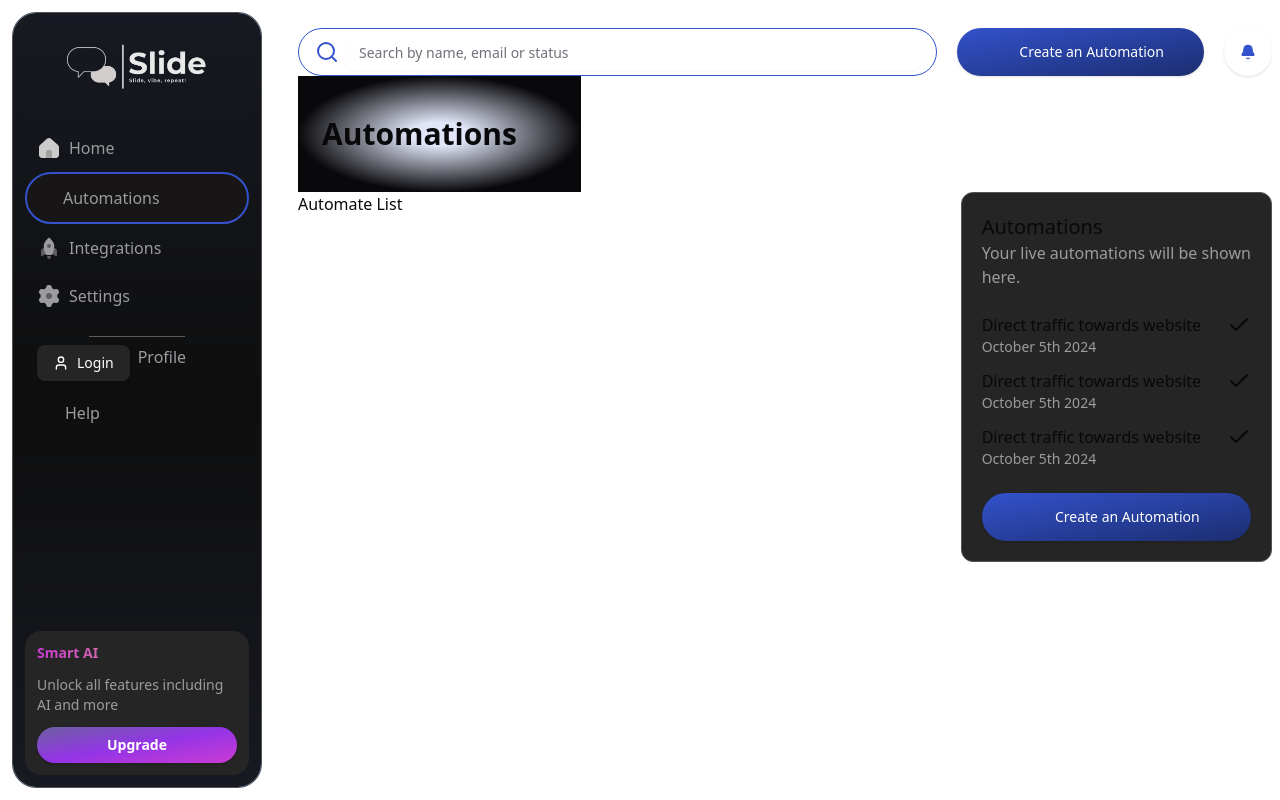
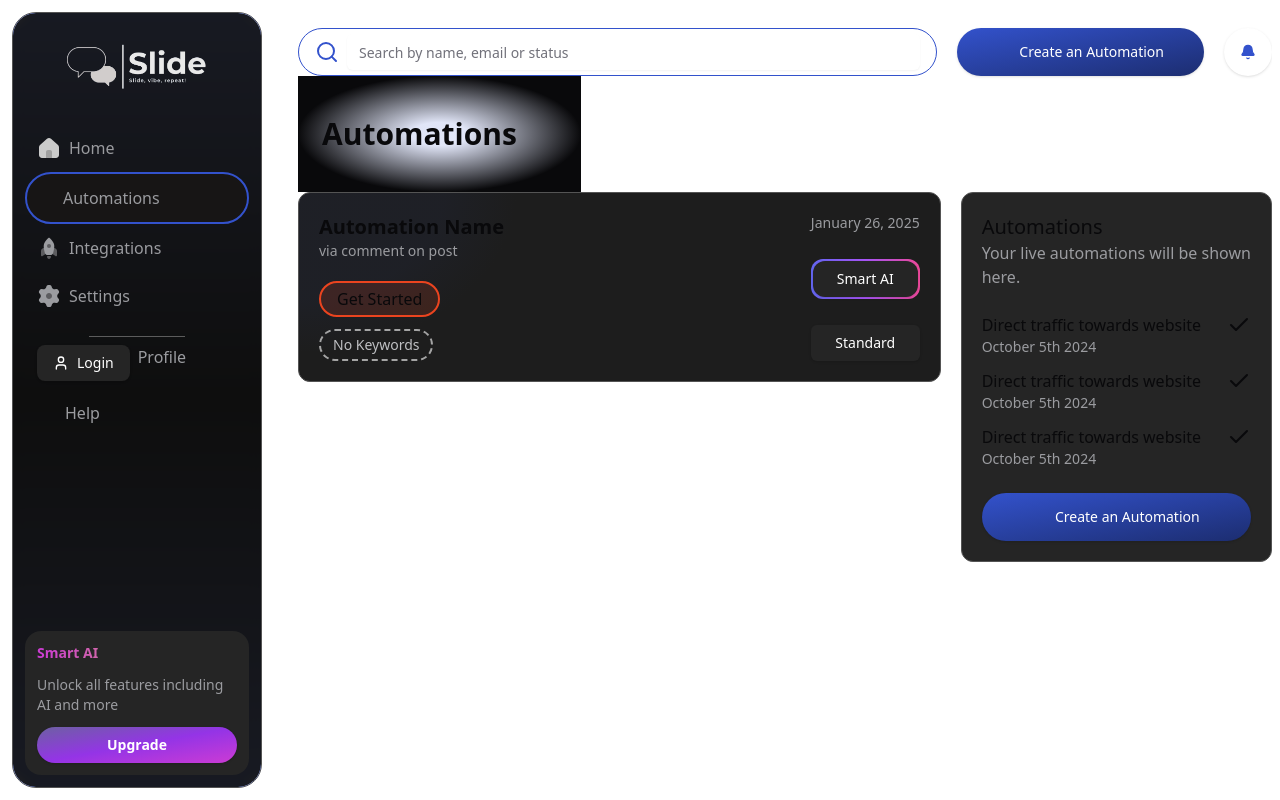
Before and after one commit to thestarharsh/slide, a Next.js app: page /dashboard/1/automations in a window 1280 px wide. Built offline with nearby package versions, Linux system fonts and the light colour scheme; no server answers; some icons are missing.

Commit message:
Add AutomationIdPage and AutomationList components; update AutomationPage layout to include AutomationList.

```diff
--- /dev/null
+++ b/src/app/(protected)/dashboard/[slug]/automations/[automationId]/page.tsx
@@ -0,0 +1,9 @@
+const AutomationIdPage = () => {
+    return (
+        <div className=" flex flex-col items-center gap-y-20">
+            Automation Id Page
+        </div>
+    );
+};
+
+export default AutomationIdPage;
--- a/src/app/(protected)/dashboard/[slug]/automations/page.tsx
+++ b/src/app/(protected)/dashboard/[slug]/automations/page.tsx
@@ -1,12 +1,13 @@
 import { Check } from "lucide-react";
 
+import AutomationList from "@/components/global/automation-list";
 import CreateAutomation from "@/components/global/create-automation";
 
 const AutomationPage = () => {
   return (
     <div className="grid grid-cols-1 lg:grid-cols-6 gap-5">
       <div className="lg:col-span-4">
-        Automate List
+        <AutomationList />
       </div>
       <div className="lg:col-span-2">
         <div className="flex flex-col rounded-xl bg-background-80 gap-y-6 p-5 border-[1px] overflow-hidden border-in-active">
--- /dev/null
+++ b/src/components/global/automation-list/index.tsx
@@ -0,0 +1,65 @@
+"use client";
+
+import Link from "next/link";
+
+import { Button } from "@/components/ui/button";
+import { usePath } from "@/hooks/use-nav";
+import { cn } from "@/lib/utils";
+
+import GradientButton from "../gradient-button";
+
+const AutomationList = () => {
+  const { pathname } = usePath();
+
+  return (
+    <div className="flex flex-col gap-y-3">
+      <Link
+        href={`${pathname}/2132`}
+        className="bg-[#1D1D1D] hover:opacity-80 transition duration-100 rounded-xl p-5 border-[1px] radial--gradient--automations flex border-[#545454]"
+      >
+        <div className="flex flex-col flex-1 items-start">
+          <h2 className="text-xl font-semibold">Automation Name</h2>
+          <p className="text-[#9B9CA0] text-sm font-light mb-2">
+            via comment on post
+          </p>
+          <div className="flex gap-x-2 flex-wrap mt-3">
+            <div
+              className={cn(
+                "rounded-full px-4 py-1 capitalize",
+                (0 + 1) % 1 == 0 &&
+                  "bg-keyword-green/15 border-2 border-keyword-green",
+                (1 + 1) % 2 == 0 &&
+                  "bg-keyword-purple/15 border-2 border-keyword-purple",
+                (2 + 1) % 3 == 0 &&
+                  "bg-keyword-yellow/15 border-2 border-keyword-yellow",
+                (3 + 1) % 4 == 0 &&
+                  "bg-keyword-red/15 border-2 border-keyword-red"
+              )}
+            >
+              Get Started
+            </div>
+          </div>
+          <div className="rounded-full border-2 mt-3 border-dashed border-white/60 px-3 py-1">
+            <p className="text-sm text-[#bfc0c3]">No Keywords</p>
+          </div>
+        </div>
+        <div className="flex flex-col justify-between">
+          <p className="capitalize text-sm font-light text-[#9B9CA0]">
+            January 26, 2025
+          </p>
+          <GradientButton
+                type="BUTTON"
+                className="w-full bg-background-80 text-white hover:bg-background-80"
+              >
+                Smart AI
+          </GradientButton>
+          <Button className="bg-background-80 hover:bg-background-80 text-white">
+                Standard
+          </Button>
+        </div>
+      </Link>
+    </div>
+  );
+};
+
+export default AutomationList;
--- /dev/null
+++ b/src/components/global/gradient-button/index.tsx
@@ -0,0 +1,44 @@
+import Link from "next/link";
+
+import { Button } from "@/components/ui/button";
+import { cn } from "@/lib/utils";
+
+type GradientButtonProps = {
+  children: React.ReactNode;
+  type: "BUTTON" | "LINK";
+  href?: string;
+  className?: string;
+};
+
+const GradientButton = ({
+  children,
+  type,
+  href,
+  className,
+}: GradientButtonProps) => {
+  const gradients =
+    "bg-gradient-to-r from-indigo-500 via-purple-500 to-pink-500 rounded-xl p-[2px]";
+
+  switch (type) {
+    case "BUTTON":
+      return (
+        <div className={gradients}>
+          <Button className={cn(className, "rounded-xl")}>{children}</Button>
+        </div>
+      );
+
+    case "LINK":
+      return (
+        <div className={gradients}>
+          <Link href={href!} className={cn(className, "rounded-xl")}>
+            {children}
+          </Link>
+        </div>
+      );
+
+    default:
+      return null;
+  }
+};
+
+export default GradientButton;
```
